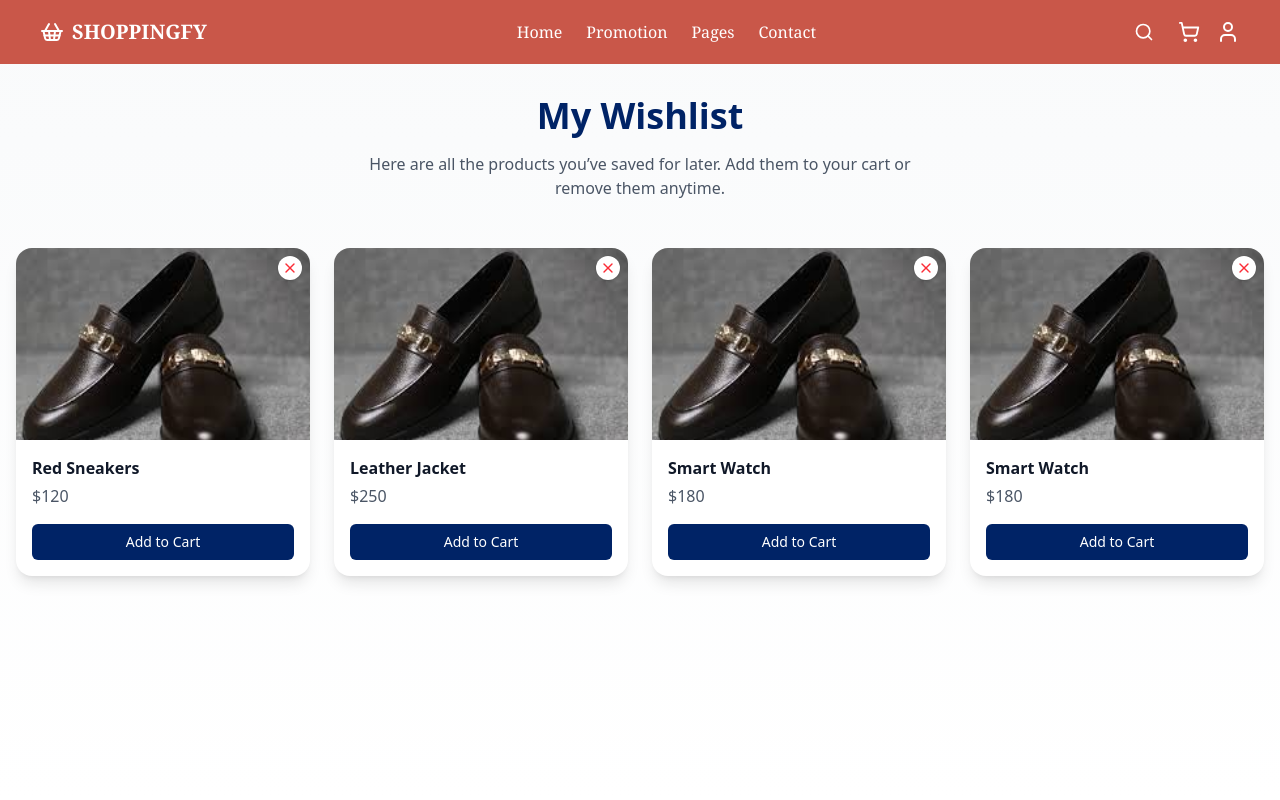
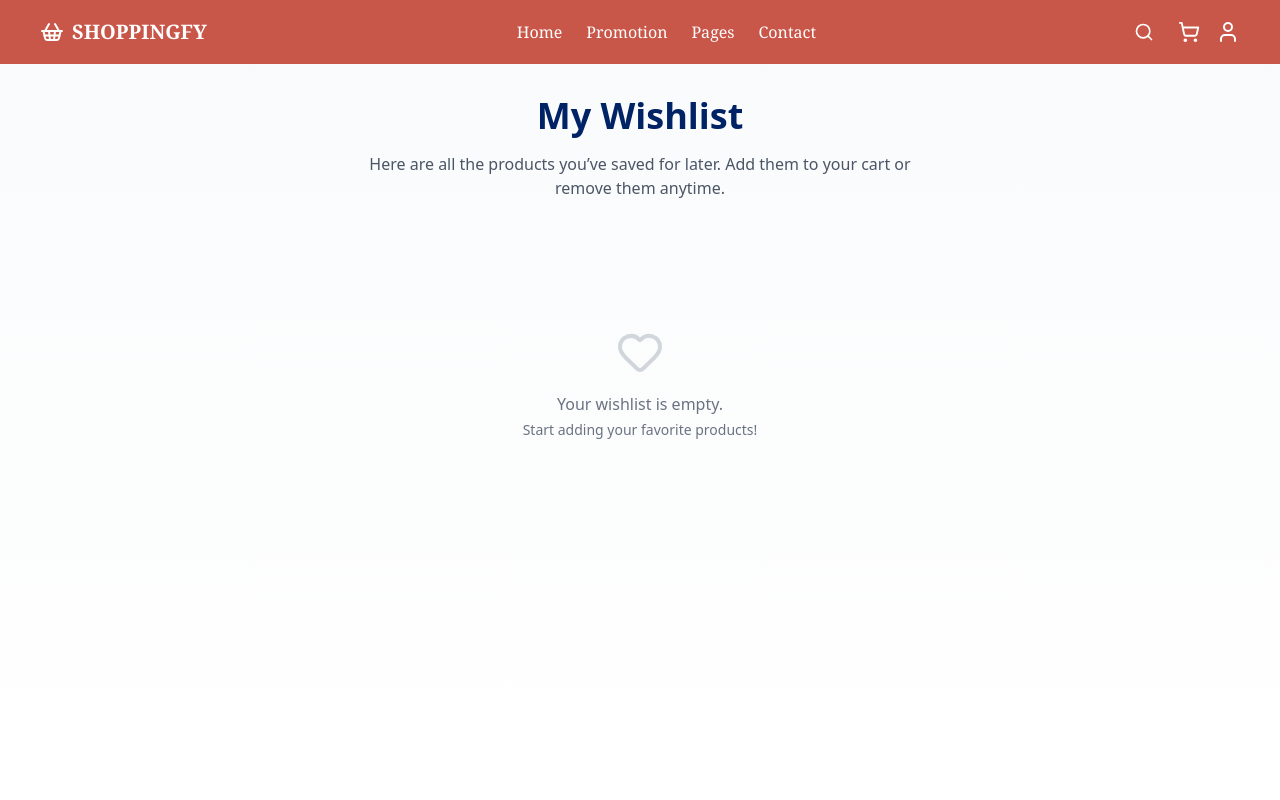
Before and after one commit to Ennyola4/shoppingfy, a React app in the folder shopping/: page /wishlist in a window 1280 px wide. Shown: the top 800 px of the page. Built offline with nearby package versions, Linux system fonts and the light colour scheme; grey boxes are pictures that could not be loaded; the HTML template or start-up script is replaced by a standard one.

Commit message:
wishlist

```diff
--- a/shopping/src/contexts/CartContext.tsx
+++ b/shopping/src/contexts/CartContext.tsx
@@ -44,9 +44,10 @@ export const CartProvider = ({ children }: { children: ReactNode }) => {
       const existing = prev.find(
         (item) =>
           item.product.id === newItem.product.id &&
-          item.size === newItem.size &&
-          item.color === newItem.color
+        item.size === newItem.size &&
+        item.color === newItem.color
       );
+
 
       if (existing) {
         return prev.map((item) =>
@@ -95,6 +96,7 @@ export const CartProvider = ({ children }: { children: ReactNode }) => {
           : item
       )
     );
+    toast.success("Item quantity updated!");
   };
 
   // Total price
--- /dev/null
+++ b/shopping/src/contexts/WishlistContext.tsx
@@ -0,0 +1,80 @@
+import { createContext, useContext, useEffect, useState,  } from "react";
+import { toast } from "react-hot-toast";
+
+export interface WishlistItem {
+  id: number;
+  name: string;
+  price: number;
+  image: string;
+}
+
+interface WishlistContextType {
+  items: WishlistItem[];
+  addItem: (item: WishlistItem) => void;
+  removeItem: (id: number) => void;
+  clearWishlist: () => void;
+}
+
+const WishlistContext = createContext<WishlistContextType | undefined>(
+  undefined
+);
+
+export const WishlistProvider = ({ children }: { children: React.ReactNode }) => {
+  const [items, setItems] = useState<WishlistItem[]>(() => {
+    if (typeof window !== "undefined") {
+      const saved = localStorage.getItem("wishlistItems");
+      return saved ? JSON.parse(saved) : [];
+    }
+    return [];
+  });
+
+  // persist to localStorage
+  useEffect(() => {
+    localStorage.setItem("wishlistItems", JSON.stringify(items));
+  }, [items]);
+
+  // Add item
+  const addItem = (newItem: WishlistItem) => {
+    setItems((prev) => {
+      const exists = prev.some((item) => item.id === newItem.id);
+      if (exists) {
+        toast.error("Item already in wishlist");
+        return prev;
+      }
+      toast.success("Added to wishlist");
+      return [...prev, newItem];
+    });
+  };
+
+  // ✅ REMOVE ITEM (THIS FIXES YOUR ERROR)
+  const removeItem = (id: number) => {
+    setItems((prev) => prev.filter((item) => item.id !== id));
+    toast.success("Removed from wishlist");
+  };
+
+  const clearWishlist = () => {
+    setItems([]);
+  };
+
+  return (
+    <WishlistContext.Provider
+      value={{
+        items,
+        addItem,
+        removeItem,
+        clearWishlist,
+      }}
+    >
+      {children}
+    </WishlistContext.Provider>
+  );
+};
+
+// Hook
+export const useWishlist = () => {
+  const context = useContext(WishlistContext);
+  if (!context) {
+    throw new Error("useWishlist must be used within WishlistProvider");
+  }
+  return context;
+};
--- a/shopping/src/main.tsx
+++ b/shopping/src/main.tsx
@@ -4,11 +4,14 @@ import { createRoot } from "react-dom/client";
 import { BrowserRouter } from "react-router-dom";
 import "./index.css";
 import App from "./App.tsx";
+import { WishlistProvider } from "./contexts/WishListContext.tsx";
 
 createRoot(document.getElementById("root")!).render(
   <StrictMode>
     <BrowserRouter>
-      <App />
+      <WishlistProvider>
+        <App />
+      </WishlistProvider>
     </BrowserRouter>
   </StrictMode>
 );
--- a/shopping/src/pages/ProductDetails.tsx
+++ b/shopping/src/pages/ProductDetails.tsx
@@ -1,8 +1,11 @@
 import { useEffect, useState } from "react";
 import { motion, AnimatePresence } from "framer-motion";
 import { products } from "../utils/product";
-import { Star, ShoppingCart } from "lucide-react";
+import { Star, ShoppingCart, Heart } from "lucide-react";
 import { useCart } from "../contexts/CartContext";
+import { useWishlist } from "../contexts/WishListContext";
+// import { toast } from "react-hot-toast";
+
 
 interface Product {
   id: number;
@@ -20,6 +23,7 @@ interface Product {
 
 const ProductDetails = () => {
   const { addItem } = useCart();
+const { addItem: addToWishlist } = useWishlist();
 
   const [selectedProduct, setSelectedProduct] = useState<Product | null>(null);
   const [selectedSize, setSelectedSize] = useState("");
@@ -59,6 +63,20 @@ const ProductDetails = () => {
 
     handleCloseModal();
   };
+
+const handleAddToWishlist = () => {
+  if (!selectedProduct) return;
+
+  addToWishlist({
+    id: selectedProduct.id,
+    name: selectedProduct.name,
+    price: selectedProduct.price,
+    image: selectedProduct.image,
+  });
+handleCloseModal()
+
+};
+
 
   const images =
     selectedProduct?.images && selectedProduct.images.length > 0
@@ -154,17 +172,6 @@ const ProductDetails = () => {
               animate={{ scale: 1, opacity: 1 }}
               exit={{ scale: 0.95, opacity: 0 }}
             >
-              {/* Header */}
-              {/* <div className="flex items-center justify-between px-6 py-4 border-b">
-                <h2 className="text-lg md:text-xl font-semibold text-[#002366]">
-                  {selectedProduct.name}
-                </h2>
-                <button onClick={handleCloseModal}>
-                  <X className="text-gray-600 hover:text-black" />
-                </button>
-              </div> */}
-
-
               {/* Body */}
               <div className="flex-1 overflow-y-auto md:grid md:grid-cols-2">
                 {/* Image */}
@@ -251,11 +258,15 @@ const ProductDetails = () => {
               </div>
 
               {/* Footer */}
-          <div className="flex items-center justify-center">
+              <div className="flex items-center justify-center flex-col lg:flex-row">
                 <div className=" p-4">
-               <button onClick={handleAddToCart} className="mt-auto text-[#A33428 border border-[#A33428 py-3 px-8 rounded-md hover:bg-[#A33428] hover:text-white transition-all duration-500 flex items-center justify-center gap-2 cursor-pointer" > <ShoppingCart size={18} /> Add to Cart </button>
+                  <button onClick={handleAddToCart} className="mt-auto text-[#A33428] shadow-sm border border-gray-200 py-2 px-12 rounded-md hover:bg-[#A33428] hover:text-white transition-all duration-500 flex items-center justify-center gap-2 cursor-pointer" > <ShoppingCart size={18} /> Add to Cart </button>
+                </div>
+
+                <div className=" p-4">
+                  <button onClick={handleAddToWishlist} className="mt-auto text-[#A33428] shadow-sm border border-gray-200 py-2 px-12 rounded-md hover:bg-[#A33428] hover:text-white transition-all duration-500 flex items-center justify-center gap-2 cursor-pointer" > <Heart size={18} /> Add to WishList </button>
+                </div>
               </div>
-          </div>
             </motion.div>
           </motion.div>
         )}
--- a/shopping/src/pages/WishList.tsx
+++ b/shopping/src/pages/WishList.tsx
@@ -2,38 +2,15 @@ import { motion } from "framer-motion";
 import { Heart, X } from "lucide-react";
 import { Button } from "@/components/ui/button";
 import { useEffect } from "react";
-
-const sampleWishlist = [
-    {
-        id: 1,
-        title: "Red Sneakers",
-        price: "$120",
-        image: "/images/shoe2.jpg",
-    },
-    {
-        id: 2,
-        title: "Leather Jacket",
-        price: "$250",
-        image: "/images/shoe2.jpg",
-    },
-    {
-        id: 3,
-        title: "Smart Watch",
-        price: "$180",
-        image: "/images/shoe2.jpg",
-    },
-    {
-        id: 4,
-        title: "Smart Watch",
-        price: "$180",
-        image: "/images/shoe2.jpg",
-    },
-];
+import { useWishlist } from "../contexts/WishListContext";
 
 const WishList = () => {
+  const { items, removeItem } = useWishlist();
+
   useEffect(() => {
     window.scrollTo(0, 0);
-    }, [location.pathname]);
+  }, []);
+
   return (
     <div className="min-h-screen bg-gradient-to-b from-gray-50 to-white px-4">
       {/* Hero */}
@@ -46,19 +23,21 @@ const WishList = () => {
         >
           My Wishlist
         </motion.h1>
+
         <motion.p
           initial={{ opacity: 0 }}
           animate={{ opacity: 1 }}
           transition={{ delay: 0.2 }}
           className="text-gray-600 mt-4 max-w-xl mx-auto"
         >
-                    Here are all the products you’ve saved for later. Add them to your
-                    cart or remove them anytime.
+          Here are all the products you’ve saved for later. Add them to your cart
+          or remove them anytime.
         </motion.p>
       </section>
 
       {/* Wishlist Grid */}
       <section className="max-w-7xl mx-auto pb-20">
+        {items.length > 0 && (
           <motion.div
             initial="hidden"
             whileInView="visible"
@@ -66,7 +45,7 @@ const WishList = () => {
             transition={{ staggerChildren: 0.1 }}
             className="grid sm:grid-cols-2 md:grid-cols-3 lg:grid-cols-4 gap-6"
           >
-                    {sampleWishlist.map((item) => (
+            {items.map((item) => (
               <motion.div
                 key={item.id}
                 initial={{ opacity: 0, y: 20 }}
@@ -74,21 +53,30 @@ const WishList = () => {
                 className="bg-white rounded-2xl shadow-lg overflow-hidden relative group"
               >
                 {/* Remove button */}
-                            <button className="absolute top-2 right-2 bg-white p-1 rounded-full shadow hover:bg-red-100 transition">
+                <button
+                  onClick={() => removeItem(item.id)}
+                  className="absolute top-2 right-2 bg-white p-1 rounded-full shadow hover:bg-red-100 transition"
+                >
                   <X size={16} className="text-red-500" />
                 </button>
 
                 {/* Product image */}
                 <img
                   src={item.image}
-                                alt={item.title}
+                  alt={item.name}
                   className="w-full h-48 object-cover"
                 />
 
                 {/* Product info */}
                 <div className="p-4">
-                                <h3 className="font-bold text-gray-900">{item.title}</h3>
-                                <p className="text-gray-600 mt-1">{item.price}</p>
+                  <h3 className="font-bold text-gray-900">
+                    {item.name}
+                  </h3>
+
+                  <p className="text-gray-600 mt-1">
+                    ₦{item.price.toLocaleString()}
+                  </p>
+
                   <Button className="mt-4 w-full bg-[#002366] hover:bg-[#001a4d] text-white">
                     Add to Cart
                   </Button>
@@ -96,12 +84,16 @@ const WishList = () => {
               </motion.div>
             ))}
           </motion.div>
+        )}
 
         {/* Empty State */}
-                {sampleWishlist.length === 0 && (
-                    <div className="mt-12 text-center text-gray-500">
+        {items.length === 0 && (
+          <div className="mt-20 text-center text-gray-500">
             <Heart className="w-12 h-12 mx-auto mb-4 text-gray-300" />
-                        Your wishlist is empty. Start adding your favorite products!
+            <p>Your wishlist is empty.</p>
+            <p className="text-sm mt-1">
+              Start adding your favorite products!
+            </p>
           </div>
         )}
       </section>
```
Also changed, not shown: shopping/src/App.tsx (+3 -5 lines). Lines whose indentation alone changed are shown as unchanged.
